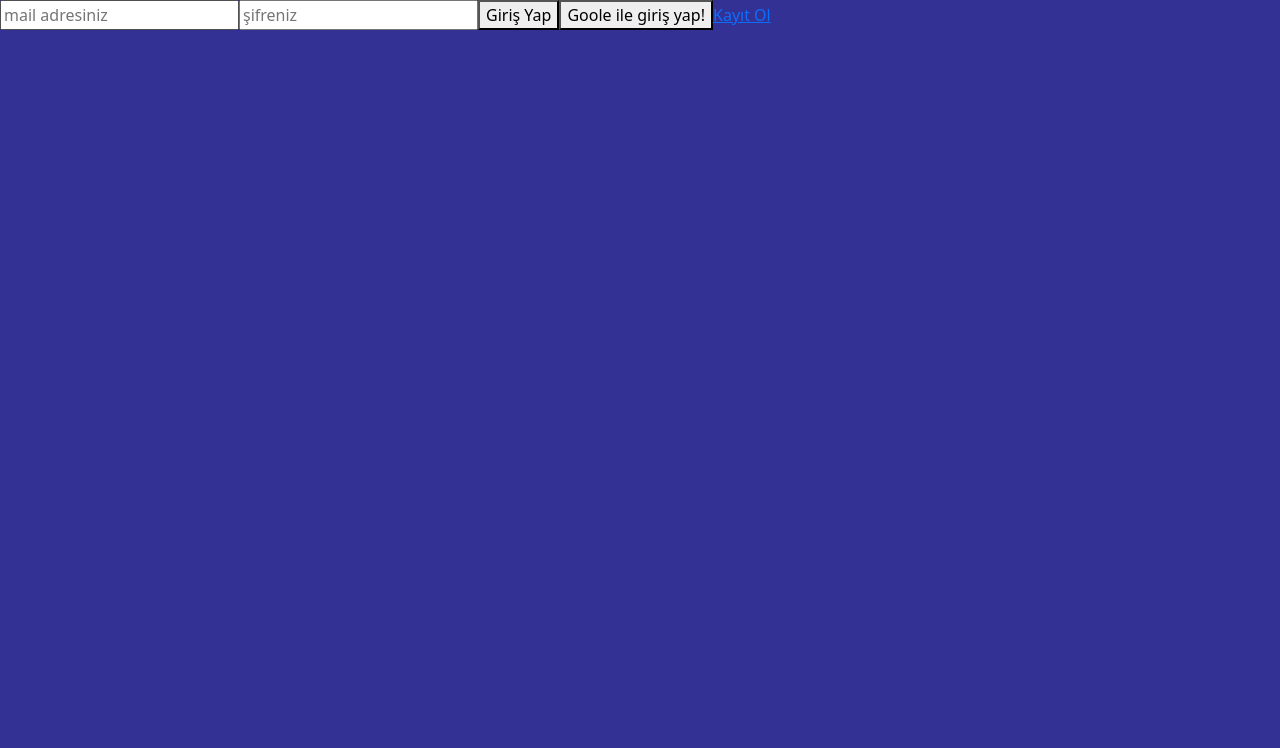
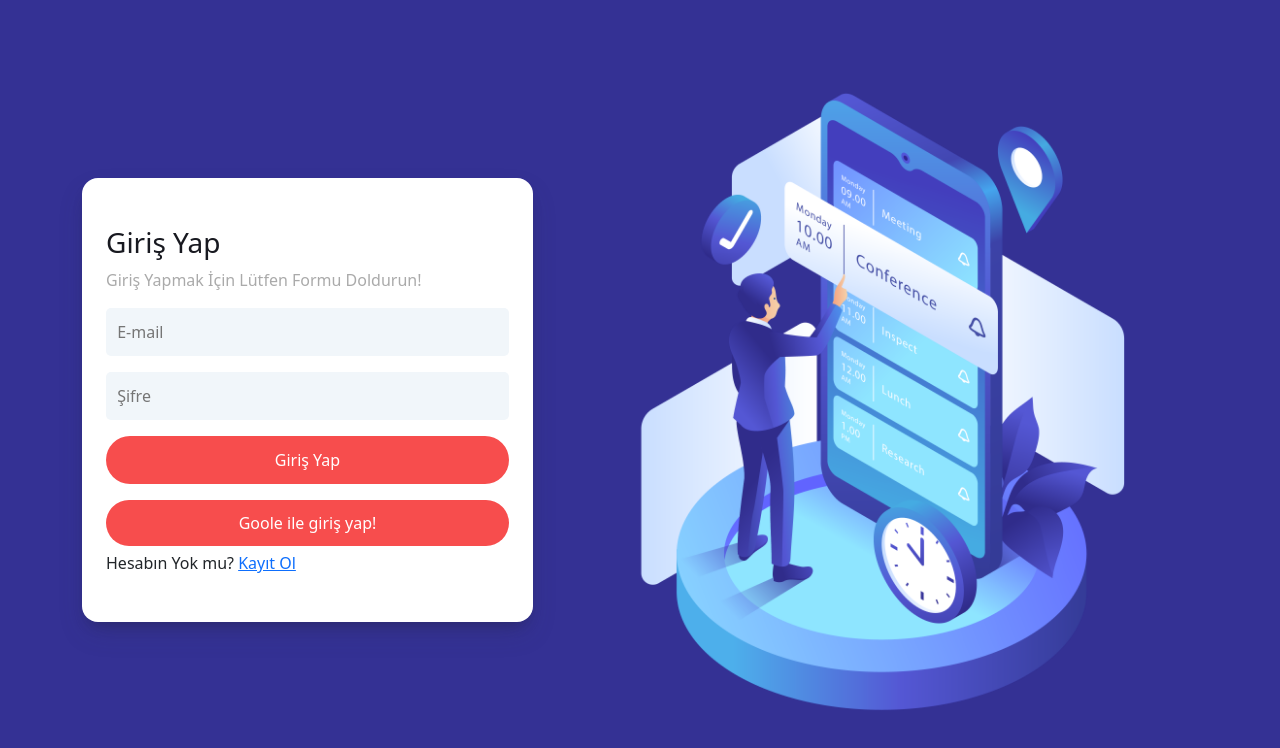
Before and after one commit to mcban34/react-Firebase-TodoApp, a React (Create React App) app: page /login in a window 1280 px wide. Shown: the top 748 px of the page. Built offline with nearby package versions, Linux system fonts and the light colour scheme; no server answers.

Commit message:
password error services

```diff
--- /dev/null
+++ b/src/Helper/errorMessages.js
@@ -0,0 +1,8 @@
+const errorMessages = {
+    "auth/invalid-email": "Geçersiz E-posta",
+    "auth/missing-password": "Şifre eksik",
+    "auth/weak-password": "Zayıf Şifre",
+    "auth/user-not-found" : "Kullanıcı Bulunumadı"
+};
+
+export default errorMessages
--- /dev/null
+++ b/src/Helper/errorService.js
@@ -0,0 +1,5 @@
+import errorMessages from "./errorMessages";
+
+export const getErrorMessage = (errorCode) => {
+    return errorMessages[errorCode] || "Bilinmeyen bir hata oluştu! Tekrar Deneyin.";
+};
--- a/src/Pages/Login.jsx
+++ b/src/Pages/Login.jsx
@@ -1,7 +1,10 @@
 import React, { useEffect, useState } from 'react'
 import { initializeApp } from "firebase/app";
-import { getAuth, signInWithEmailAndPassword , GoogleAuthProvider, signInWithPopup , onAuthStateChanged } from "firebase/auth";
-import {Link, useNavigate} from "react-router-dom"
+import { getAuth, signInWithEmailAndPassword, GoogleAuthProvider, signInWithPopup, onAuthStateChanged } from "firebase/auth";
+import { Link, useNavigate } from "react-router-dom"
+import { Container, Row, Col } from 'react-bootstrap'
+import Alert from 'react-bootstrap/Alert';
+import { getErrorMessage } from '../Helper/errorService';
 
 const firebaseConfig = {
     apiKey: process.env.REACT_APP_APIKEY,
@@ -18,6 +21,7 @@ const auth = getAuth();
 function Login() {
     const [email, setEmail] = useState("")
     const [password, setSifre] = useState("")
+    const [errorAlert, setErrorAlert] = useState(null);
     const navigate = useNavigate();
 
     useEffect(() => {
@@ -30,16 +34,24 @@ function Login() {
         return () => unsubscribe();
     }, [auth])
 
+
+    //! helper servicesi çalıştıran fonksiyon
+    const runPassService = (errorCodeParam) => {
+        const errorMessage = getErrorMessage(errorCodeParam);
+        setErrorAlert(errorMessage);
+    }
+
     //!e-posta ve şifre ile giriş yap
     //!giriş başarılı ise ana sayfaya yönlendiridi
-    const login = () => {
+    const login = (e) => {
+        e.preventDefault()
         signInWithEmailAndPassword(auth, email, password)
             .then((userCredential) => {
-                const user = userCredential.user;
                 navigate("/home")
             })
             .catch((error) => {
-                console.log("giriş yapılamadı!");
+                const errorCode = error.code
+                runPassService(errorCode)
             });
     }
 
@@ -58,12 +70,35 @@ function Login() {
     }
 
     return (
-        <div>
-            <input type="text" placeholder='mail adresiniz' onKeyDown={(e) => setEmail(e.target.value)} />
-            <input type="password" placeholder='şifreniz' onKeyDown={(e) => setSifre(e.target.value)} />
-            <button onClick={login}>Giriş Yap</button>
-            <button onClick={handleGoogleLogin}>Goole ile giriş yap!</button>
-            <Link to='/register'>Kayıt Ol</Link>
+        <div className='loginRegister'>
+            <Container>
+                <Row>
+                    <Col lg={5} className='align-self-center'>
+                        <div className="loginRegisterForm py-5 px-4">
+                            <h3>Giriş Yap</h3>
+                            <p>Giriş Yapmak İçin Lütfen Formu Doldurun!</p>
+                            <form onSubmit={login}>
+                                <input type="email" placeholder='E-mail' onKeyDown={(e) => setEmail(e.target.value)} />
+                                <input type="password" placeholder='Şifre' onKeyDown={(e) => setSifre(e.target.value)} />
+                                <input value={"Giriş Yap"} type="submit" className='formButton' />
+                            </form>
+                            <button className='formButton' onClick={handleGoogleLogin}>Goole ile giriş yap!</button>
+                            <h6 className='mt-2'>Hesabın Yok mu? <Link to='/'>Kayıt Ol</Link></h6>
+                            {
+                                errorAlert && (
+                                    <Alert variant={"danger"} className='mt-3' onClose={() => setErrorAlert(null)} dismissible>
+                                        {errorAlert}
+                                    </Alert>
+                                )
+                            }
+                        </div>
+                    </Col>
+                    <Col lg={7} className='text-center d-none d-lg-block'>
+                        <img width={500} src="img/register-right.png" alt="" />
+
+                    </Col>
+                </Row>
+            </Container>
         </div>
     )
 }
--- a/src/Pages/Register/Register.jsx
+++ b/src/Pages/Register/Register.jsx
@@ -5,6 +5,7 @@ import { Link, useNavigate } from 'react-router-dom';
 import { getDatabase, ref, set } from 'firebase/database';
 import { Row, Col, Container, Collapse } from 'react-bootstrap';
 import Alert from 'react-bootstrap/Alert';
+import { getErrorMessage } from '../../Helper/errorService';
 
 const firebaseConfig = {
     apiKey: process.env.REACT_APP_APIKEY,
@@ -40,12 +41,15 @@ function Register() {
         return () => unsubscribe();
     }, [auth])
 
-    const passAlert = (alertTex) => {
-        setErrorAlert(alertTex)
+    //! helper servicesi çalıştıran fonksiyon
+    const runPassService = (errorCodeParam) => {
+        const errorMessage = getErrorMessage(errorCodeParam);
+        setErrorAlert(errorMessage);
     }
 
     //!e-posta şifre ile kayıt işlemi
-    const kayitOl = () => {
+    const kayitOl = (e) => {
+        e.preventDefault()
         if (password == passwordAgain) {
             createUserWithEmailAndPassword(auth, email, password)
                 .then((userCredential) => {
@@ -61,17 +65,8 @@ function Register() {
                     })
                 })
                 .catch((error) => {
-                    const errorCode = error.code;
-
-                    if (errorCode == "auth/invalid-email") {
-                        passAlert("Geçersin E-posta")
-                    }
-                    else if (errorCode == "auth/missing-password") {
-                        passAlert("Geçersin Şifre!")
-                    }
-                    else if (errorCode == "auth/weak-password") {
-                        passAlert("Zayıf Şifre")
-                    }
+                    const errorCode = error.code
+                    runPassService(errorCode)
                 });
         }
         else {
@@ -97,20 +92,22 @@ function Register() {
     }
 
     return (
-        <div className='registerApp'>
+        <div className='loginRegister'>
             <Container>
                 <Row>
-                    <Col lg={5} className='align-self-center '>
-                        <div className="registerForm py-5 px-4">
+                    <Col lg={5} className='align-self-center'>
+                        <div className="loginRegisterForm py-5 px-4">
                             <h3>Kayıt Ol</h3>
                             <p>Kayıt Olmak İçin Lütfen Formu Doldurun!</p>
-                            <input type="text" placeholder='Kullanıcı Adı' onKeyDown={(e) => setUserName(e.target.value)} />
-                            <input type="email" placeholder='E-mail' onKeyDown={(e) => setEmail(e.target.value)} />
-                            <input type="password" placeholder='Şifre' onKeyDown={(e) => setPassword(e.target.value)} />
-                            <input type="password" placeholder='Şifre Tekrar' onKeyDown={(e) => setPasswordAgain(e.target.value)} />
-                            <button className='formButton' onClick={kayitOl}>Kayıt Ol</button>
+                            <form onSubmit={kayitOl}>
+                                <input type="text" placeholder='Kullanıcı Adı' onKeyDown={(e) => setUserName(e.target.value)} />
+                                <input type="email" placeholder='E-mail' onKeyDown={(e) => setEmail(e.target.value)} />
+                                <input type="password" placeholder='Şifre' onKeyDown={(e) => setPassword(e.target.value)} />
+                                <input type="password" placeholder='Şifre Tekrar' onKeyDown={(e) => setPasswordAgain(e.target.value)} />
+                                <input type="submit" value={"Kayıt Ol"} className='formButton' />
+                            </form>
                             <button className='formButton' onClick={handleGoogleLogin}>Google İle Kayı Ol</button>
-                            <h6 className='mt-2'>Hesabın Var mı? <Link to={'/'}>Giriş Yap</Link></h6>
+                            <h6 className='mt-2'>Hesabın Var mı? <Link to={'/login'}>Giriş Yap</Link></h6>
                             {
                                 errorAlert && (
                                     <Alert transition={Collapse} variant={"danger"} className='mt-3' onClose={() => setErrorAlert(null)} dismissible>
--- a/src/Pages/Register/Register.scss
+++ b/src/Pages/Register/Register.scss
@@ -1,9 +1,9 @@
-.registerApp{
+.loginRegister{
     width: 100%;
     height: 100vh;
     display: flex;
     align-items: center;
-    .registerForm{
+    .loginRegisterForm{
         background-color: white;
         border-radius: 1rem;
         box-shadow: rgba(50, 50, 93, 0.25) 0px 13px 27px -5px, rgba(0, 0, 0, 0.3) 0px 8px 16px -8px;        h3{
```
